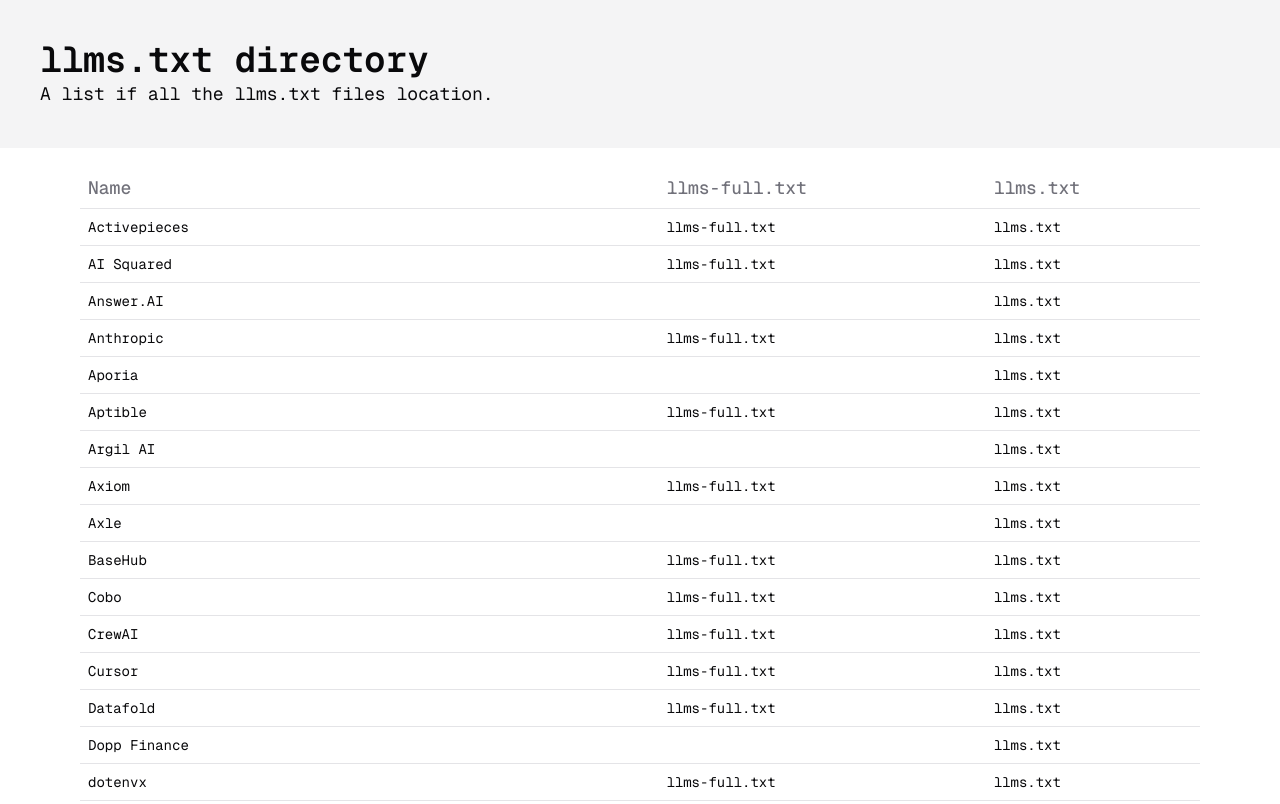
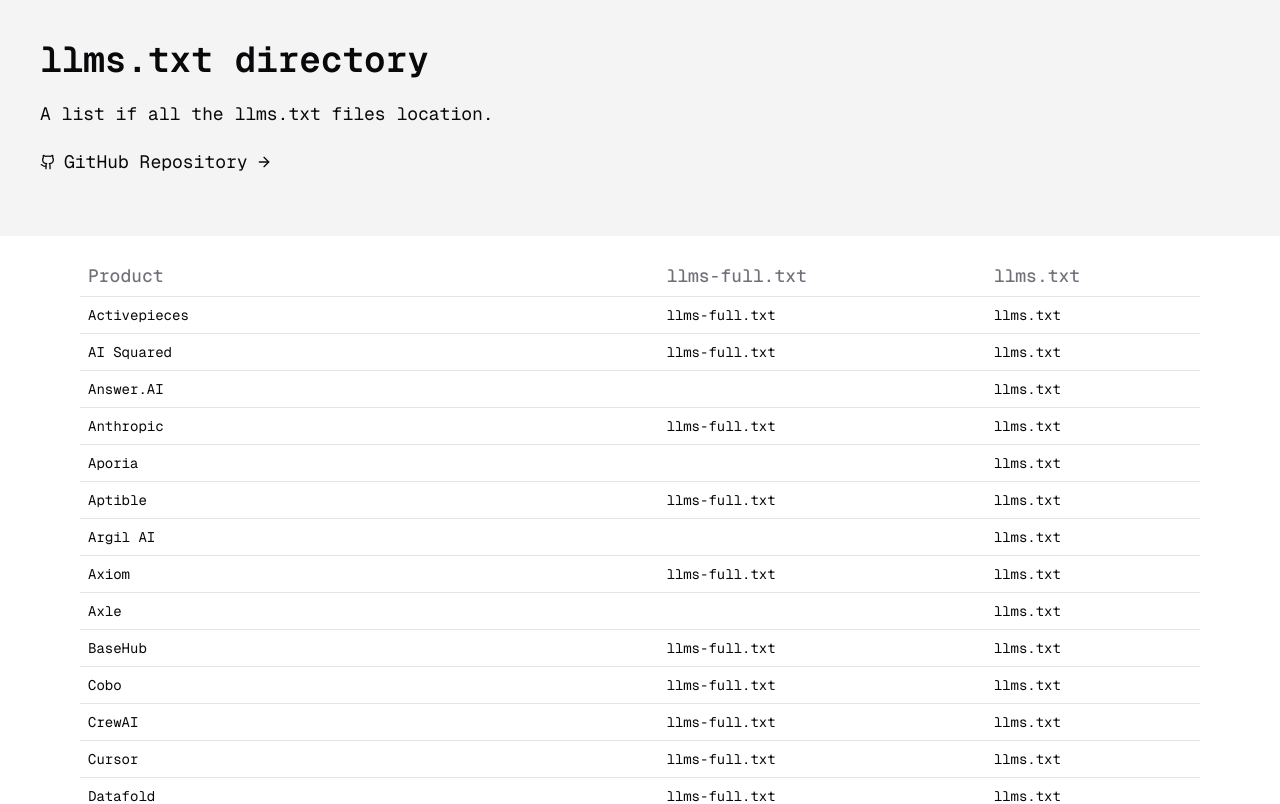
Before and after one commit to stephen-fellow/llmstxt-site, a Next.js app: page / in a window 1280 px wide. Shown: the top 804 px of the page. Built offline with nearby package versions, Linux system fonts and the light colour scheme.

Commit message:
update style

```diff
--- a/components/footer.tsx
+++ b/components/footer.tsx
@@ -1,21 +1,13 @@
 export default function Footer() {
   return (
-    <footer className="row-start-3 flex gap-6 flex-wrap items-center justify-center">
+    <footer className="py-5 row-start-3 flex gap-6 flex-wrap">
       <a
         className="flex items-center gap-2 hover:underline hover:underline-offset-4"
         href=""
         target="_blank"
         rel="noopener noreferrer"
       >
-        GitHub
-      </a>
-      <a
-        className="flex items-center gap-2 hover:underline hover:underline-offset-4"
-        href=""
-        target="_blank"
-        rel="noopener noreferrer"
-      >
-        Twitter
+        GitHub Repository
       </a>
     </footer>
   );
--- a/components/header.tsx
+++ b/components/header.tsx
@@ -1,8 +1,21 @@
+import { Github, ArrowRight } from "lucide-react";
+
 export default function Header() {
   return (
     <div className="p-10 pb-10 bg-zinc-100">
-      <h1 className="text-4xl font-bold">llms.txt directory</h1>
-      <p className="text-lg">A list if all the llms.txt files location.</p>
+      <h1 className="mb-5 text-4xl font-bold">llms.txt directory</h1>
+      <p className="mb-5 text-lg">A list if all the llms.txt files location.</p>
+      <p className="mb-5 text-lg">
+        <a
+          className="flex items-center gap-2 hover:underline hover:underline-offset-4"
+          href=""
+          target="_blank"
+          rel="noopener noreferrer"
+        >
+          <Github className="w-4 h-4" /> GitHub Repository{" "}
+          <ArrowRight className="w-4 h-4" />
+        </a>
+      </p>
     </div>
   );
 }
--- a/components/list-table.tsx
+++ b/components/list-table.tsx
@@ -13,11 +13,11 @@
   const products = useSiteStore((state) => state.getProducts(""));
   return (
     <div className="w-full flex justify-center px-5 sm:px-20 pt-5">
-      <Table className="">
+      <Table className="mx-auto max-w-7xl">
         {/* <TableCaption>A list of all llms.txt files location.</TableCaption> */}
         <TableHeader>
           <TableRow className="text-lg font-bold">
-            <TableHead>Name</TableHead>
+            <TableHead>Product</TableHead>
             <TableHead>llms-full.txt</TableHead>
             <TableHead>llms.txt</TableHead>
           </TableRow>
--- a/pages/index.tsx
+++ b/pages/index.tsx
@@ -17,7 +17,7 @@
         <Header />
         <ListTable />
       </main>
-      <Footer />
+      {/* <Footer /> */}
     </div>
   );
 }
```
